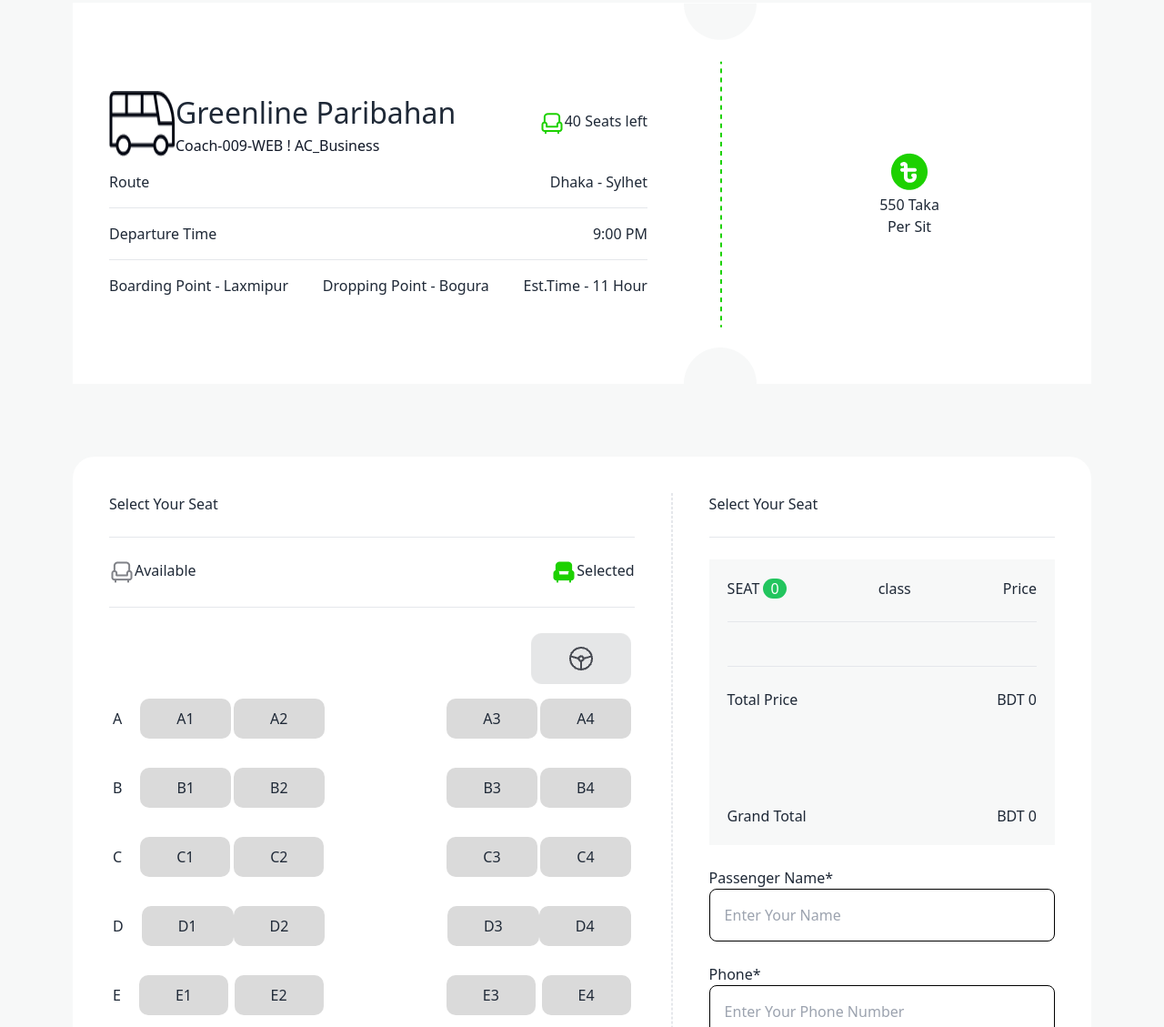
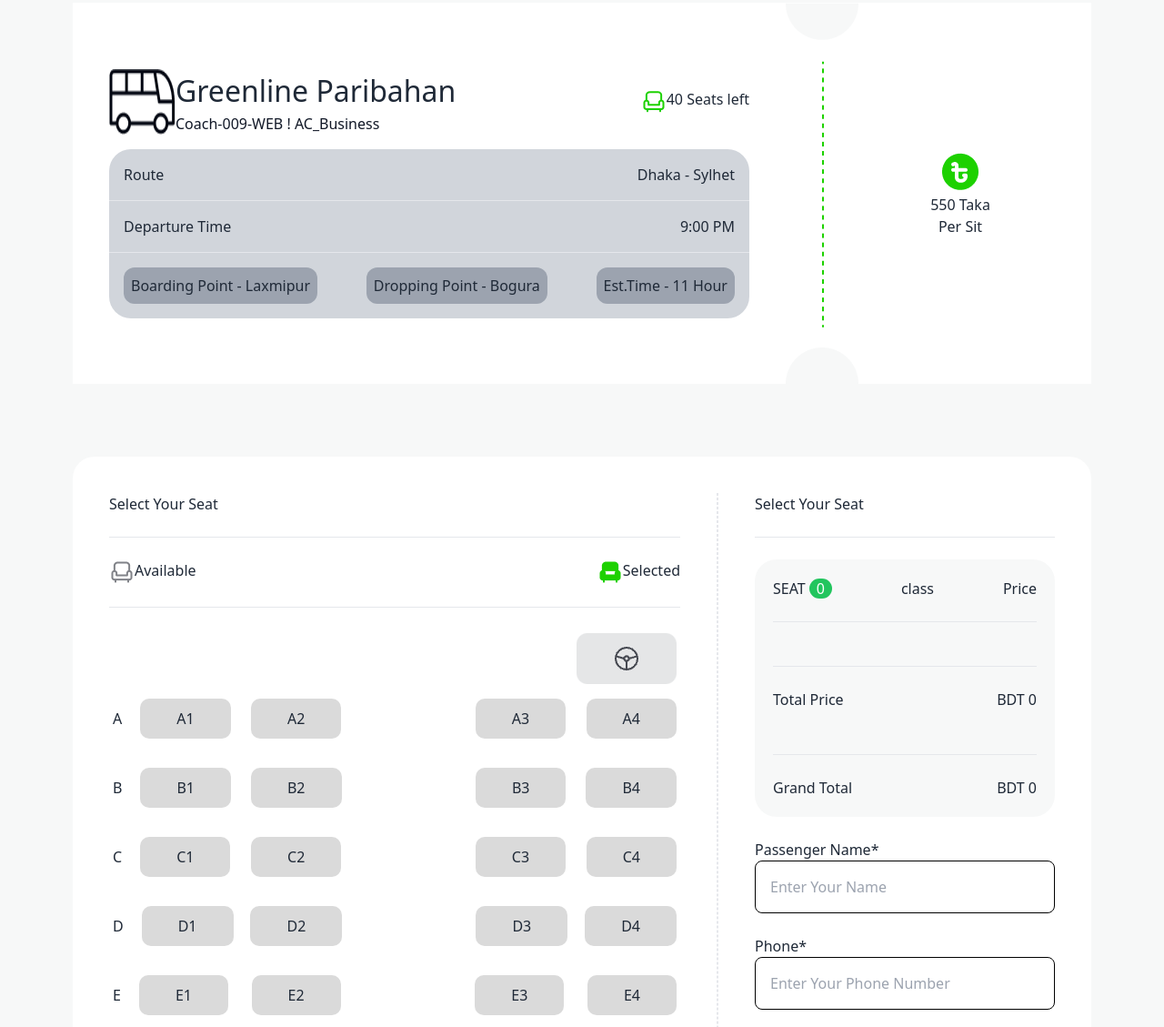
Before and after one commit to marufimransarkar1/Assignment5, a plain HTML site: page index.html in a window 1280 px wide. Shown: the part 1587-2716 px from the top of the page at 91% size. Drawn offline with nearby package versions, Linux system fonts and the light colour scheme.

Commit message:
dekhlam 19 tarikh date deya ache 60 mark er tai abar commit korlam kisu change kore

```diff
--- a/function.js
+++ b/function.js
@@ -16,10 +16,10 @@ function toggleSeat(seatId) {
     var selectedSeatCount = parseInt(selectedSeatElement.textContent);
     if (selectedSeatCount === 4) {
         var hideinputfild = document.getElementById("couponform");
-        hideinputfild.style.visibility = "visible";
+        hideinputfild.style.display = "flex";
     } else {
         var hideinputfild = document.getElementById("couponform");
-        hideinputfild.style.visibility = "hidden";
+        hideinputfild.style.display = "none";
     }
 }
 
--- a/index.html
+++ b/index.html
@@ -60,7 +60,7 @@
             </div>
       </nav>
       <div class="hero rounded-3xl overflow-hidden">
-          <div class="hero h-[550px]" style="background-image: url('/images/banner.png');">
+          <div class="hero h-[550px]" style="background-image: url('images/banner.png');">
               <div class="hero-overlay bg-opacity-50"></div>
               <div class="hero-content text-center text-neutral-content">
                 <div class="max-w-md">
@@ -151,7 +151,7 @@
         <h2 class="card-title font-bold text-[40px] justify-center">P.H Paribahan</h2>
         <p class="text-center m-[50px] text-[#030712]">Yes, you can run unit tests and view the results directly within the app. The integrated testing features allow for a streamlined .</p>
         <div class="tik flex bg-white">
-          <div class="tikv w-[60%] p-10 gap-4 flex flex-col justify-center">
+          <div class="tikv w-[70%] p-10 gap-4 flex flex-col justify-center">
             <div class="tikbushead flex justify-between items-center">
               <div class="flex">
                 <img src="images/bus-logo.png" alt="">
@@ -165,22 +165,24 @@
                 <h2><span id="seatleft">40</span> Seats left</h2>
               </div>
             </div>
-            <div class="route flex justify-between">
+            <div class="bg-gray-300 gap-4 flex flex-col rounded-3xl">
+              <div class="route flex justify-between items-center px-4 pt-4">
                 <p>Route</p>
                 <p>Dhaka - Sylhet</p>
               </div> <hr>
-            <div class="diptim flex justify-between">
+              <div class="diptim flex justify-between px-4">
                 <p>Departure Time</p>
                 <p>9:00 PM</p>
               </div> <hr>
-            <div class="activity flex justify-between">
-              <p>Boarding Point - Laxmipur</p>
-              <p>Dropping Point - Bogura</p>
-              <p>Est.Time - 11 Hour</p>
+              <div class="activity flex justify-between px-4 pb-4">
+                <p class="bg-gray-400 p-2 rounded-xl">Boarding Point - Laxmipur</p>
+                <p class="bg-gray-400 p-2 rounded-xl">Dropping Point - Bogura</p>
+                <p class="bg-gray-400 p-2 rounded-xl">Est.Time - 11 Hour</p>
+              </div>
             </div>
           </div>
           <img src="images/info-devider.png" alt="">
-          <div class="tikp w-[30%] flex flex-col justify-center items-center">
+          <div class="tikp w-[20%] flex flex-col justify-center items-center">
             <img src="images/fare.png" alt="">
             <h2>550 Taka</h2>
             <p>Per Sit</p>
@@ -337,7 +339,7 @@
           <div class="vl border border-1 border-r border-dashed my-10"></div>
           <div class="sys2 p-10">
             <h2>Select Your Seat</h2><br><hr><br>
-            <div class="sbox bg-[#F7F8F8] p-5">
+            <div class="sbox w-[330px] bg-[#F7F8F8] p-5 rounded-3xl">
               <div class="scp flex justify-between">
                 <div class="seattitle">Seat <span id="selectedseat" class="bg-green-500 text-white px-2 rounded-3xl">0</span></div>
                 <div class="seatclass">class</div>
@@ -350,10 +352,12 @@
                 <div class="totalprice">BDT <span id="totalprice">0</span></div>
               </div><br>
               <div class="hidden " id="yrdtk">You Recieved Discount of TK <span id="distext"></span></div>
-              <div class="cuppon bg-white p-1 rounded-xl flex" id="couponform" style="visibility: hidden;">
+              <div class="cuppon bg-white p-1 rounded-xl flex" id="couponform" style="display: none;">
                 <input type="text" placeholder="have any couppon?" class="p-3">
                 <input type="submit" value="Submit" class="p-3 bg-green-500 rounded-xl cursor-pointer">
               </div>
+              <br>
+              <hr>
               <br>
               <div class="gt flex justify-between">
                 <div class="gth">Grand Total</div>
```
Lines whose indentation alone changed are shown as unchanged.
